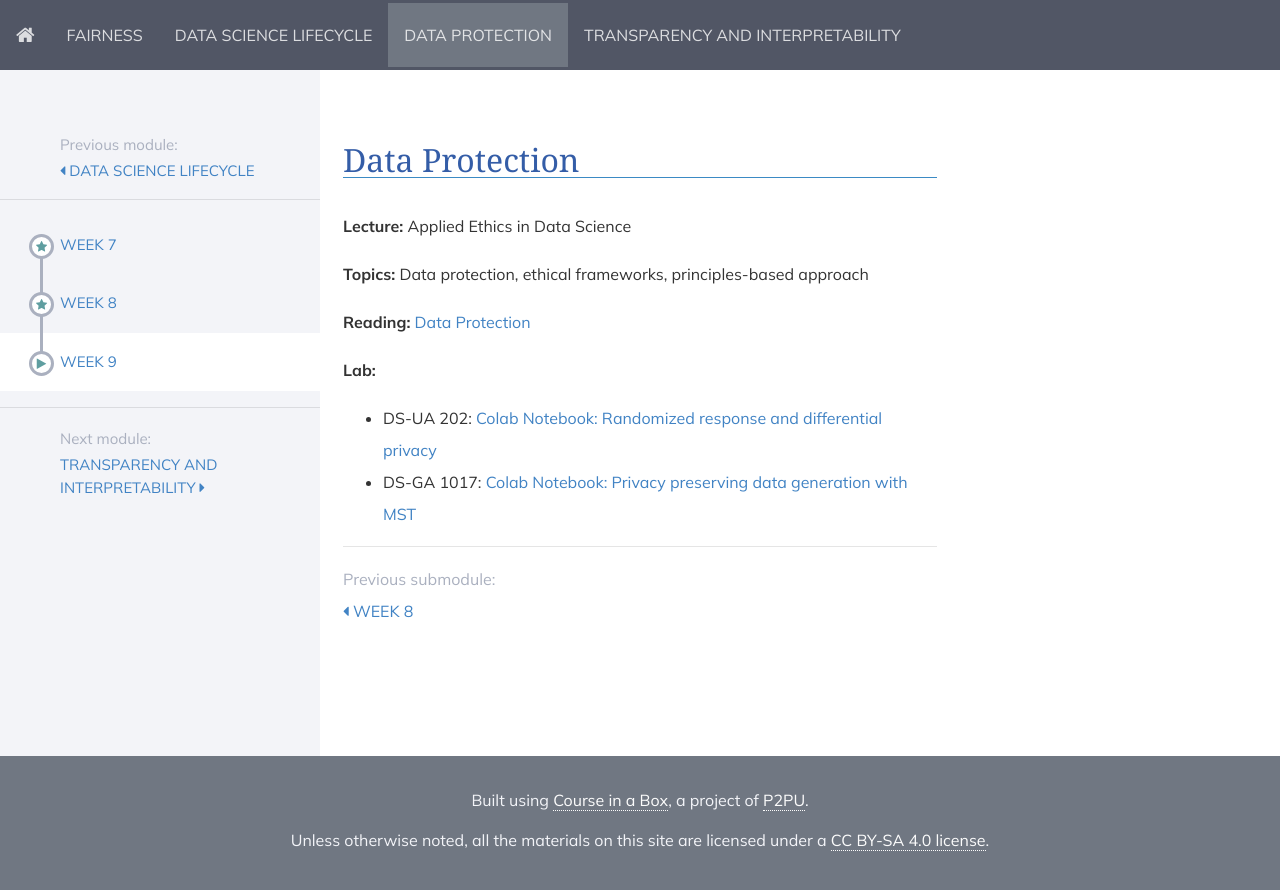
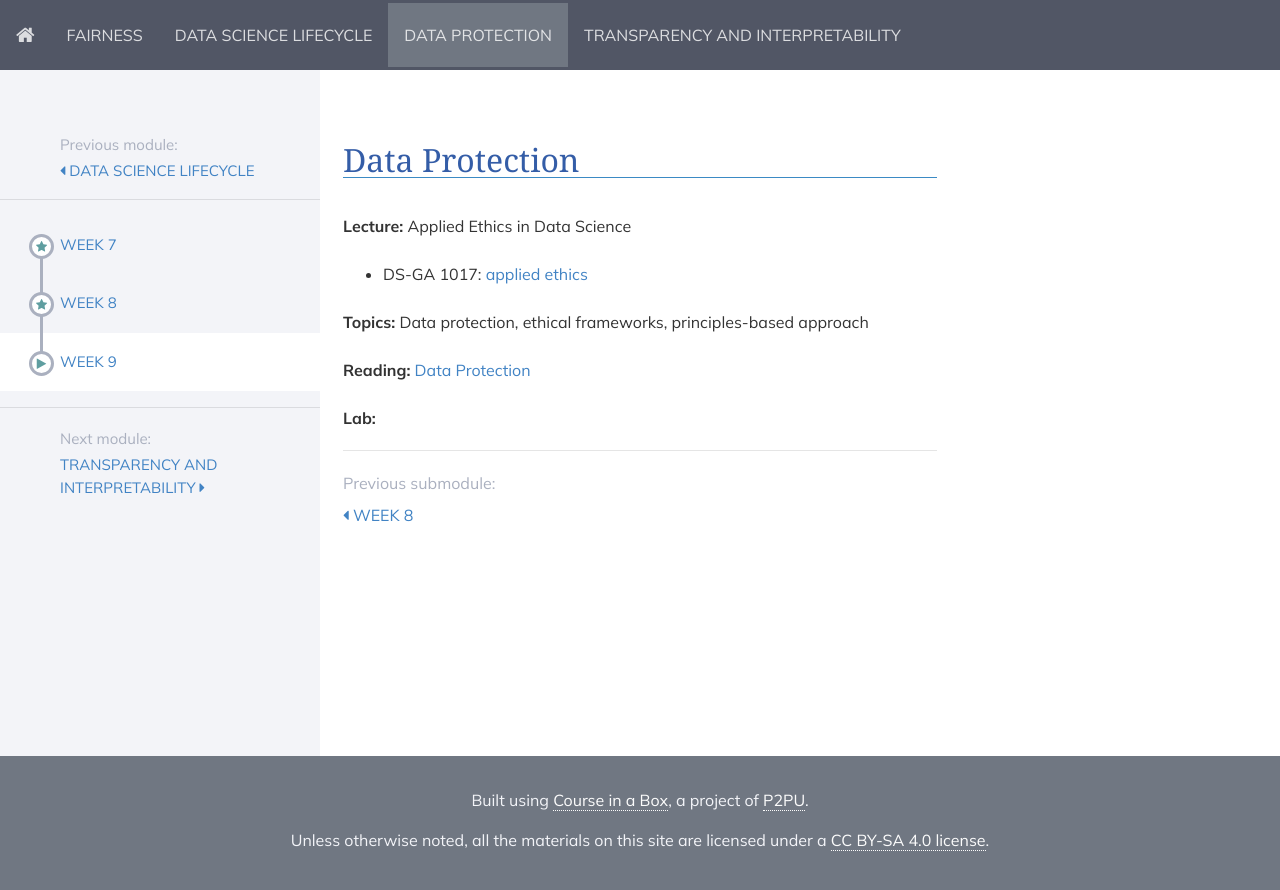
Before and after one commit to DataResponsibly/rds24, a Jekyll site: the page built from modules/data_protection/_posts/2000-01-03-week9.md, in a window 1280 px wide. Shown: the top 890 px of the page. Built offline with Jekyll 4.4.1, drawn with Linux system fonts in a browser that asks for light colours; nearby versions of some CDN libraries.

Commit message:
Update 2000-01-03-week9.md

```diff
--- a/modules/data_protection/_posts/2000-01-03-week9.md
+++ b/modules/data_protection/_posts/2000-01-03-week9.md
@@ -7,7 +7,7 @@ title: Week 9
 **Lecture:** Applied Ethics in Data Science
 
 <!-- * DS-UA 202: [applied ethics in data science](../../../assets/9_ethics_202.pdf) -->
-<!-- * DS-GA 1017: [applied ethics in data science](../../../assets/9_Ethics_1017.pdf) -->
+* DS-GA 1017: [applied ethics](../../../assets/9_Ethics_1017.pdf)
 
 **Topics:** Data protection, ethical frameworks, principles-based approach
 
@@ -15,8 +15,8 @@ title: Week 9
 
 **Lab:**
 
-* DS-UA 202: [Colab Notebook: Randomized response and differential privacy]()
-<!-- (https://colab.research.google.com/drive/1iwMrCY2IvChUFbZv0DxJppCwl4TbEmJO?usp=sharing) -->
-* DS-GA 1017: [Colab Notebook: Privacy preserving data generation with MST]()
+<!-- * DS-UA 202: [Colab Notebook: Randomized response and differential privacy]
+(https://colab.research.google.com/drive/1iwMrCY2IvChUFbZv0DxJppCwl4TbEmJO?usp=sharing) -->
+<!-- * DS-GA 1017: [Colab Notebook: Privacy preserving data generation with MST] -->
 <!-- (https://colab.research.google.com/drive/14tpVNNuqmEtsS3yL9duvwyT1vBdrzODr?usp=sharing) -->
 <!-- (https://docs.google.com/presentation/d/1UeddXbfvboWe3KF_LWunJIDEzWLKe-yGeSCSs1oO49g/edit?usp=sharing) -->
```
